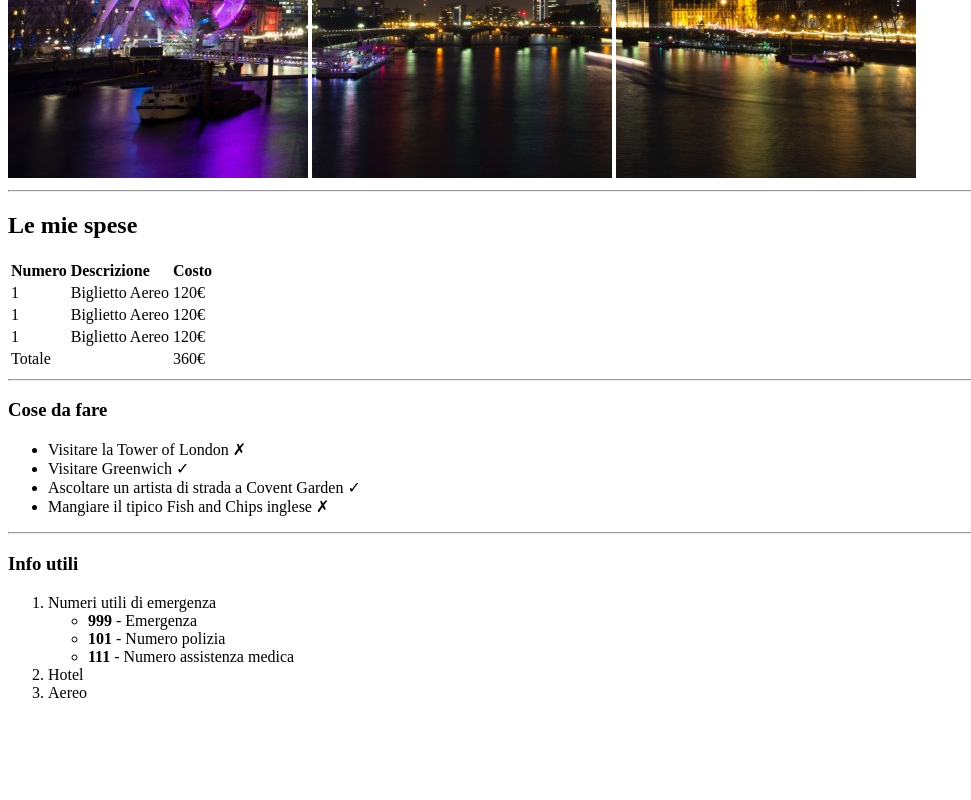
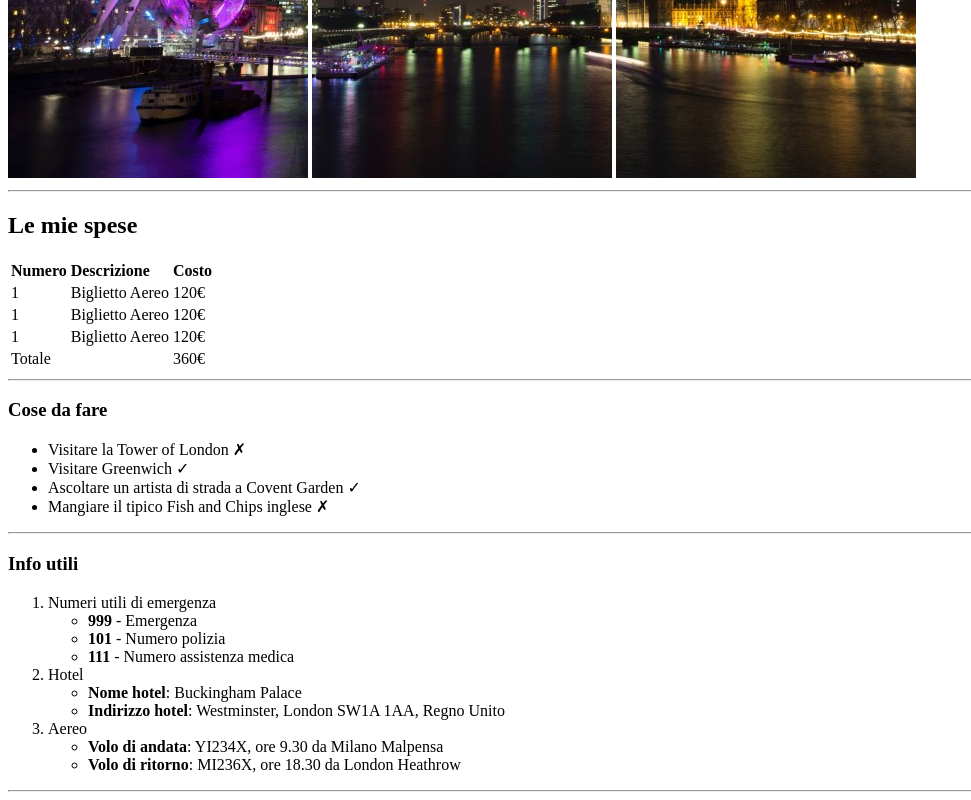
Before and after one commit to NicolaRicci100/html-london-trip, a plain HTML site: page index.html in a window 1280 px wide. Shown: the part 502-1302 px from the top of the page, without its empty margins (0-971 px from the left). Before the commit the page ends 1220 px from the top, so only its background shows below. Drawn offline with Linux system fonts and the light colour scheme.

Commit message:
Fine terzo pezzo di main

```diff
--- a/index.html
+++ b/index.html
@@ -65,8 +65,17 @@
                     <li><strong>111</strong> - Numero assistenza medica</li>
                 </ul>
             <li>Hotel</li>
+                <ul>
+                    <li><strong>Nome hotel</strong>: Buckingham Palace</li>
+                    <li><strong>Indirizzo hotel</strong>: Westminster, London SW1A 1AA, Regno Unito</li>
+                </ul>
             <li>Aereo</li>
+                <ul>
+                    <li><strong>Volo di andata</strong>: YI234X, ore 9.30 da Milano Malpensa</li>
+                    <li><strong>Volo di ritorno</strong>: MI236X, ore 18.30 da London Heathrow</li>
+                </ul>
         </ol>
+        <hr>
     </main>
 
     <footer>
```
